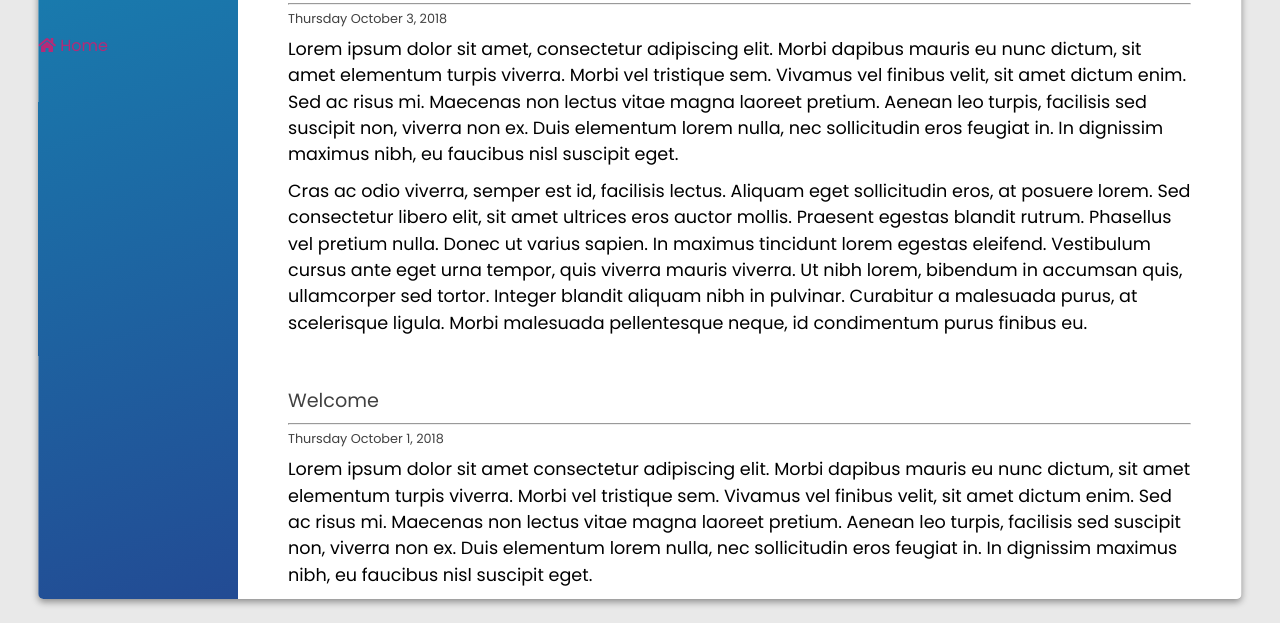
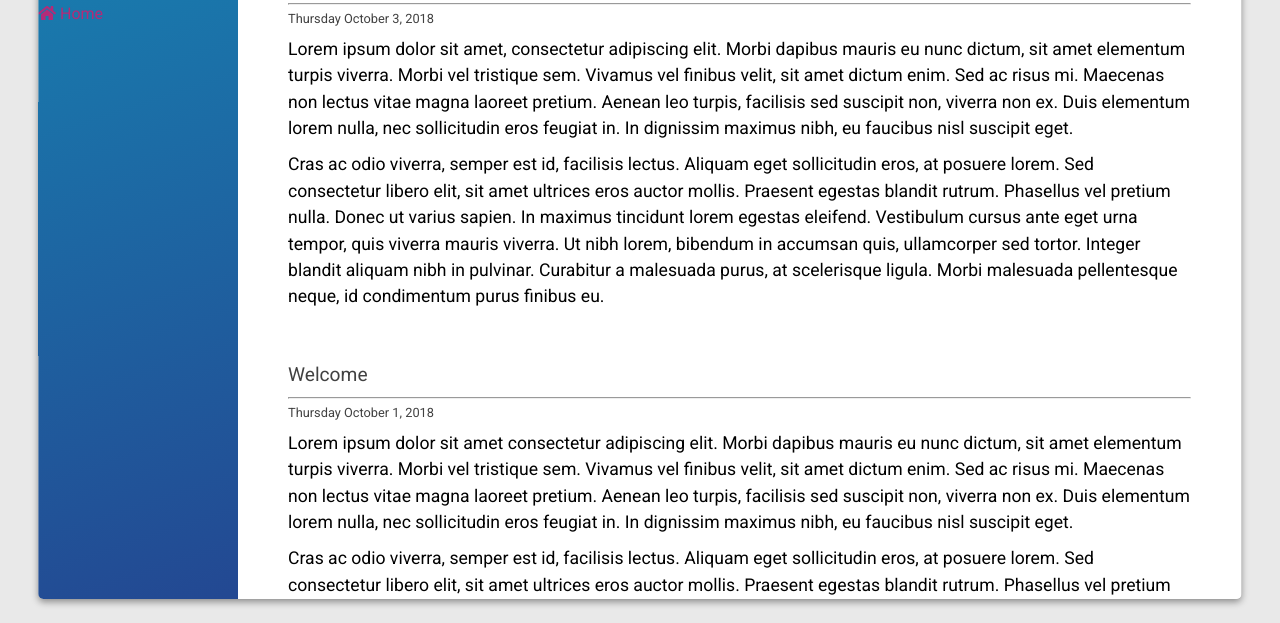
Before and after one commit to DSchrank/personal-blog, a plain HTML site: page index.html in a window 1280 px wide. Shown: the part 177-800 px from the top of the page. Drawn offline with nearby package versions, Linux system fonts and the light colour scheme.

Commit message:
update fonts to roboto

```diff
--- a/assets/css/style.css
+++ b/assets/css/styles.css
@@ -1,8 +1,8 @@
-@import "https://fonts.googleapis.com/css?family=Poppins:400,700";
+@import "https://fonts.googleapis.com/css?family=Roboto:400,700";
 
 body {
   background-color: #e9e9e9;
-  font-family: "Poppins", sans-serif;
+  font-family: "Roboto", sans-serif;
 }
 
 h1 {
--- a/index.html
+++ b/index.html
@@ -17,7 +17,7 @@
 
    <link
      rel="stylesheet"
-     href="assets/css/style.css"
+     href="assets/css/styles.css"
    />
 
    <title>Dane Schrank - Web Developer</title>
```
